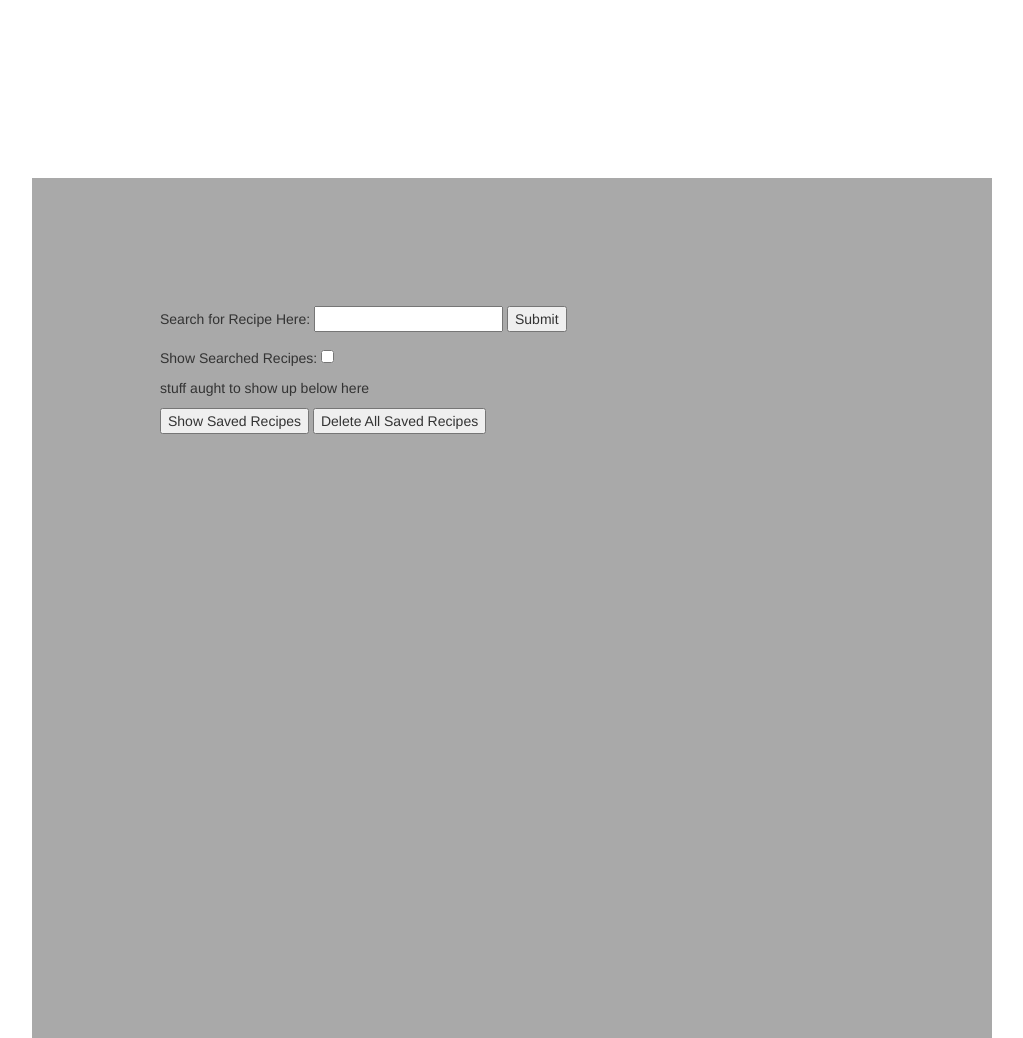
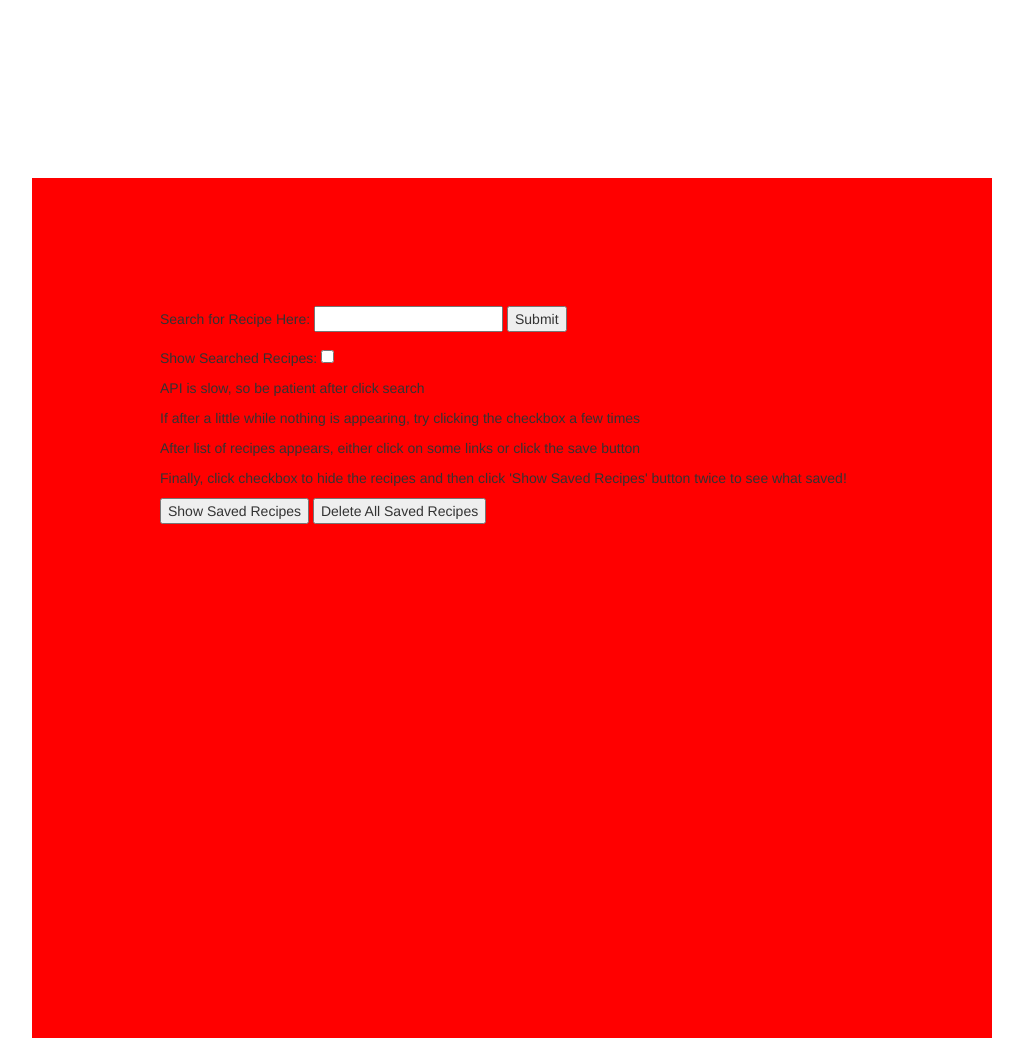
Before and after one commit to Alove13/CreativeProject-5, a Node server app: page / in a window 1280 px wide. Shown: the whole page, without its empty margins (146-1169 px from the left). Run offline with Node 20, Linux system fonts and the light colour scheme; some libraries are stand-ins or nearby versions.

Commit message:
can display saved recipes now

```diff
--- a/creative/public/index.html
+++ b/creative/public/index.html
@@ -21,7 +21,10 @@
 
 
 <p>Show Searched Recipes: <span><input type="checkbox" ng-model="trigger"></span></p>
-<p>stuff aught to show up below here</p>
+<p>API is slow, so be patient after click search</p>
+<p>If after a little while nothing is appearing, try clicking the checkbox a few times</p>
+<p>After list of recipes appears, either click on some links or click the save button</p>
+<p>Finally, click checkbox to hide the recipes and then click 'Show Saved Recipes' button twice to see what saved! </p>
  <ul ng-show="trigger"  ng-repeat="recipe in recipeList">
   <li>{{recipe.title}}  --
   <span><a ng-href="{{recipe.url}}">{{recipe.url}}</a></span>
--- a/creative/public/stylesheets/style.css
+++ b/creative/public/stylesheets/style.css
@@ -1,6 +1,7 @@
 body {
   padding: 50px;
   font: 14px "Lucida Grande", Helvetica, Arial, sans-serif;
+ background-color: black;
 }
 
 a {
@@ -13,7 +14,7 @@
  position: absolute;
  margin: 10%;
  padding: 10%;
- background-color: darkgrey;
+ background-color: red;
 }
 .allContent:hover {
  background-color: lightblue;
```
Also changed, not shown: 2 other files.
